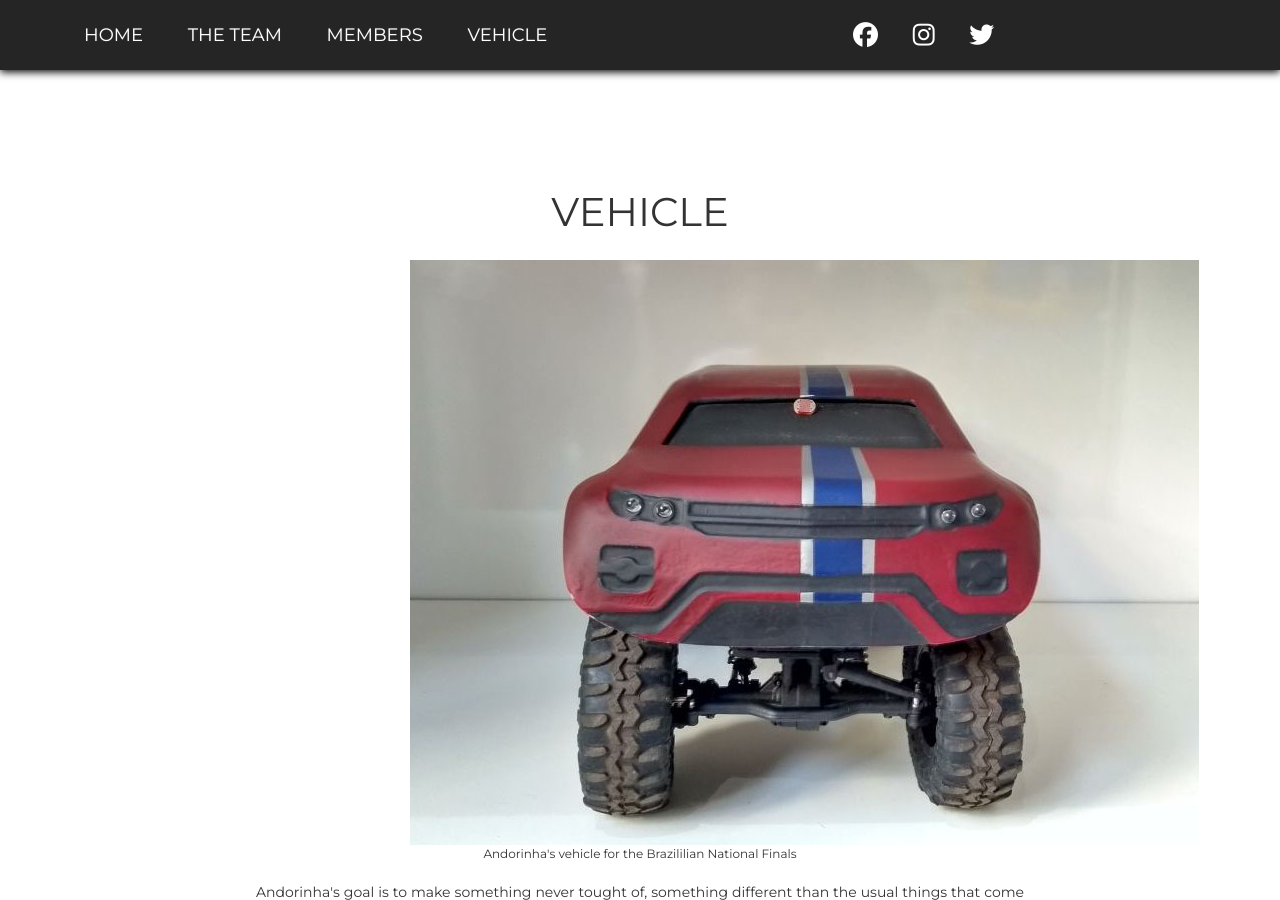
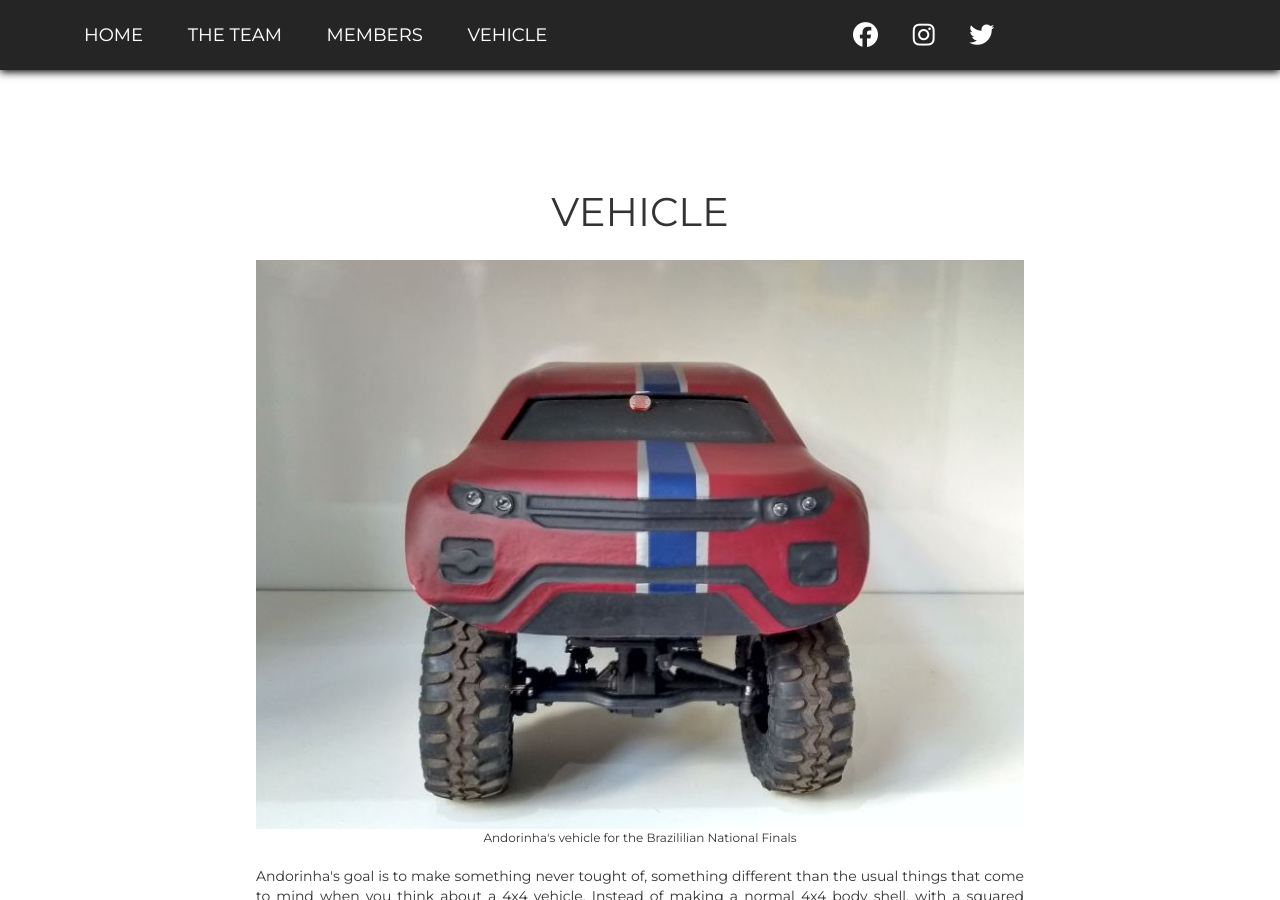
Before and after one commit to andorinhaTeam/andorinhaTeam.github.io, a Jekyll site: the page built from index.md, in a window 1280 px wide and 900 px high, scrolled down 2731 px. Built offline with Jekyll 4.4.1, drawn with Linux system fonts in a browser that asks for light colours; nearby versions of some CDN libraries; some web fonts are replaced; our own code applies the rules of GitHub Pages for plain Markdown files; library files that are not in the unit come from our copies.

Commit message:
Update default.html

```diff
--- a/_layouts/default.html
+++ b/_layouts/default.html
@@ -103,7 +103,7 @@
 
     <div class="conteudo3">
         <div style="font-size: 40px"><center>VEHICLE</center></div><br>
-        <img class="conteudo4" src="vehicle.jpg">
+        <img width="100%" src="vehicle.jpg">
         <div style="font-size: 12px;"><center>Andorinha's vehicle for the Brazililian National Finals</center></div><br>
         <div>
             <!--Andorinha is a team that has knowledge in multiple areas, so the team's brand is
```
